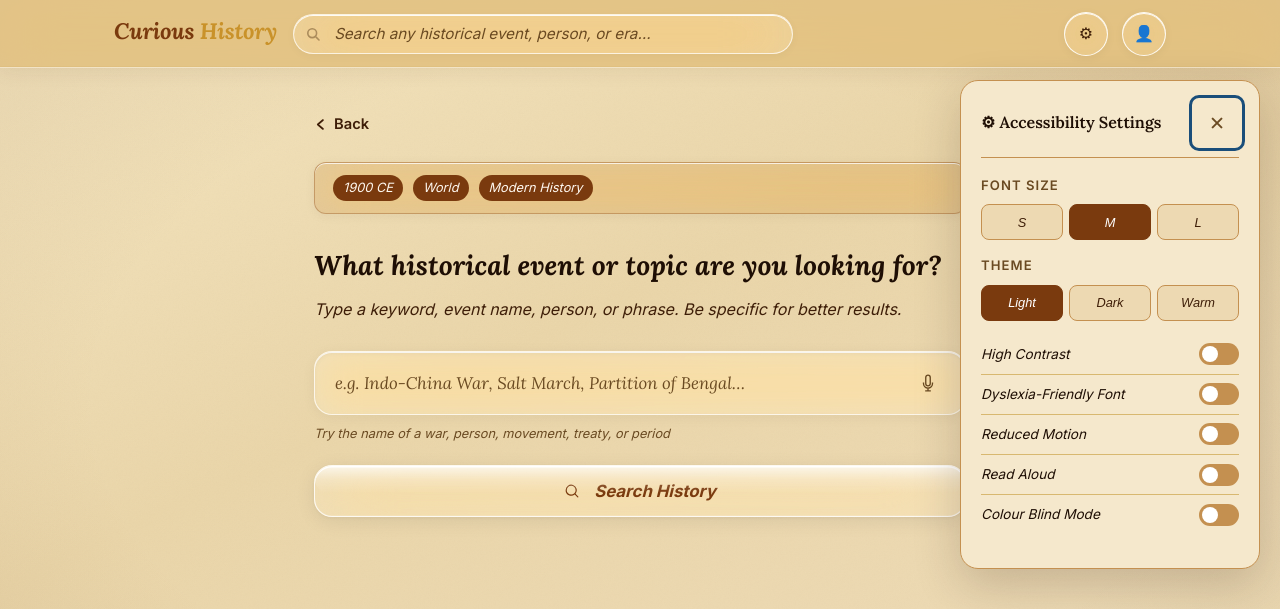
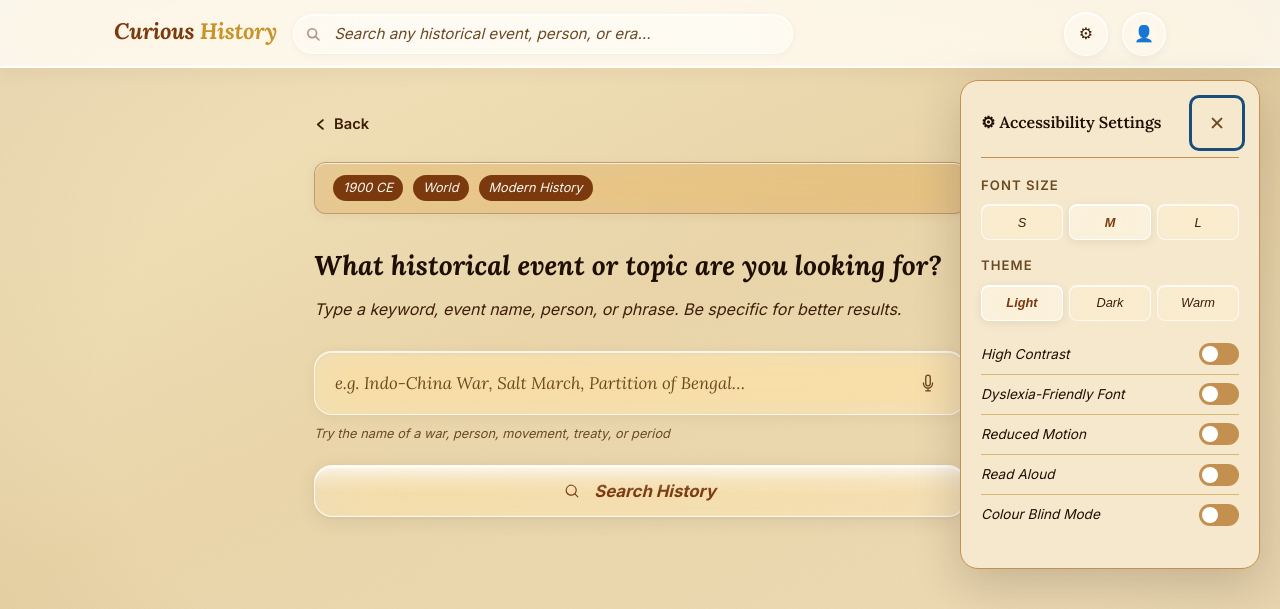
Before and after one commit to himanks897/Himanks897, a Flask app: page /topic in a window 1280 px wide, after a click that opens the changed part. Shown: the top 609 px of the page. Run offline with Flask 3, Linux system fonts and the light colour scheme; data that the repository does not hold is empty.

Commit message:
White navbar; convert all remaining buttons to liquid glass
Navbar (.navbar + .landing-nav): changed from brownish rgba(225,192,130)
to white rgba(255,255,255,0.78-0.85) with blur(36px) saturate(200%)

Buttons converted from colored fills to white liquid glass:
- .a11y-btn / .a11y-btn.active — accessibility panel buttons
- .country-btn.selected / [aria-selected] — country selection chip
- .suggestion-chip — topic suggestion chips
- .read-aloud-btn — read aloud button in article view
- .quiz-option / .quiz-option.selected — quiz answer options
- .lb-download-btn — download button in image lightbox

All now use rgba(255,255,255,0.18-0.45), blur(20-28px), white borders,
specular highlights. Selected/active states use higher opacity + accent text.

Co-Authored-By: Claude Sonnet 4.6 <noreply@anthropic.com>

```diff
--- a/Curious History/static/css/main.css
+++ b/Curious History/static/css/main.css
@@ -496,11 +496,11 @@ html.dyslexic p {
   top: 0;
   z-index: 1000;
   height: var(--nav-height);
-  background: rgba(225, 192, 130, 0.86);
-  border-bottom: 1px solid rgba(255, 255, 255, 0.52);
-  backdrop-filter: blur(24px) saturate(160%);
-  -webkit-backdrop-filter: blur(24px) saturate(160%);
-  box-shadow: 0 2px 20px rgba(80,40,10,0.08), inset 0 -1px 0 rgba(200,160,90,0.15);
+  background: rgba(255, 255, 255, 0.78);
+  border-bottom: 1px solid rgba(255, 255, 255, 0.70);
+  backdrop-filter: blur(36px) saturate(200%);
+  -webkit-backdrop-filter: blur(36px) saturate(200%);
+  box-shadow: 0 2px 20px rgba(80,40,10,0.06), inset 0 -1px 0 rgba(255,255,255,0.90);
 }
 
 .navbar-inner {
@@ -750,29 +750,34 @@ html.dyslexic p {
   padding: 7px 4px;
   font-size: 0.8rem;
   font-style: italic;
-  border: 1.5px solid var(--color-border);
+  border: 0.5px solid rgba(255, 255, 255, 0.72);
   border-radius: var(--radius-sm);
-  background: var(--color-bg);
+  background: rgba(255, 255, 255, 0.18);
+  backdrop-filter: blur(20px) saturate(160%);
+  -webkit-backdrop-filter: blur(20px) saturate(160%);
   color: var(--color-text-secondary);
   cursor: pointer;
   text-align: center;
   min-height: 36px;
-  transition: none;
+  box-shadow: inset 0 1px 0 rgba(255,255,255,0.80);
+  transition: background 0.15s ease, box-shadow 0.15s ease;
 }
 .a11y-btn.active {
-  background: var(--color-accent);
-  color: #fff;
-  border-color: var(--color-accent);
-}
-.a11y-btn:hover, .a11y-btn:focus, .a11y-btn:active {
-  background: var(--color-bg);
-  color: var(--color-text-secondary);
-  border-color: var(--color-border);
+  background: rgba(255, 255, 255, 0.40);
+  border-color: rgba(255, 255, 255, 0.90);
+  color: var(--color-accent);
+  font-weight: 700;
+  box-shadow: 0 2px 10px rgba(0,0,0,0.08), inset 0 1px 0 rgba(255,255,255,0.96);
+}
+.a11y-btn:hover, .a11y-btn:focus {
+  background: rgba(255, 255, 255, 0.30);
+  border-color: rgba(255, 255, 255, 0.88);
+  box-shadow: 0 2px 10px rgba(0,0,0,0.06), inset 0 1px 0 rgba(255,255,255,0.92);
 }
 .a11y-btn.active:hover, .a11y-btn.active:focus, .a11y-btn.active:active {
-  background: var(--color-accent);
-  color: #fff;
-  border-color: var(--color-accent);
+  background: rgba(255, 255, 255, 0.45);
+  border-color: rgba(255, 255, 255, 0.96);
+  color: var(--color-accent);
 }
 .a11y-toggle-row {
   display: flex;
```
Also changed, not shown: Curious History/static/css/components.css (+66 -44 lines).
